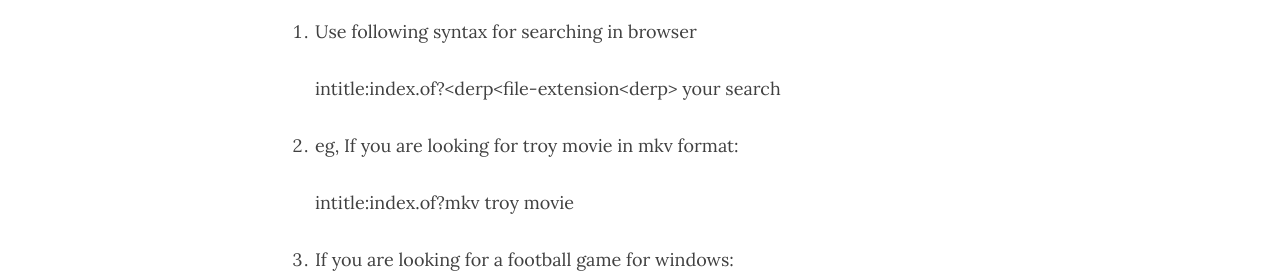
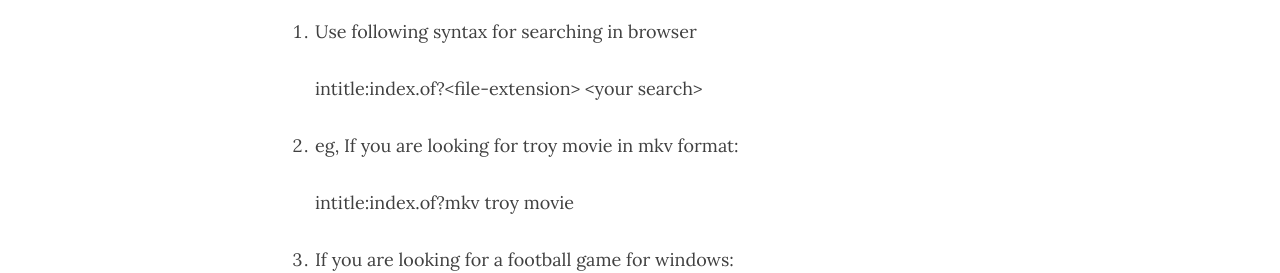
Before and after one commit to cukapd/wjt, a Jekyll site: the page built from _posts/2021-05-19-how-to-get-media-file-links-directly.md, in a window 1280 px wide and 900 px high, scrolled down 719 px. Shown: the part 183-456 px from the top of the window. Built offline with Jekyll 4.4.1, drawn with Linux system fonts in a browser that asks for light colours; nearby versions of some CDN libraries.

Commit message:
Update 2021-05-19-how-to-get-media-file-links-directly.md

```diff
--- a/_posts/2021-05-19-how-to-get-media-file-links-directly.md
+++ b/_posts/2021-05-19-how-to-get-media-file-links-directly.md
@@ -23,7 +23,7 @@
 
 1. Use following syntax for searching in browser
 
-   intitle:index.of?&lt;derp<file-extension&lt;derp> your search
+   intitle:index.of?&lt;file-extension&gt; &lt;your search&gt;
 
 2. eg, If you are looking for troy movie in mkv format:
 
```
